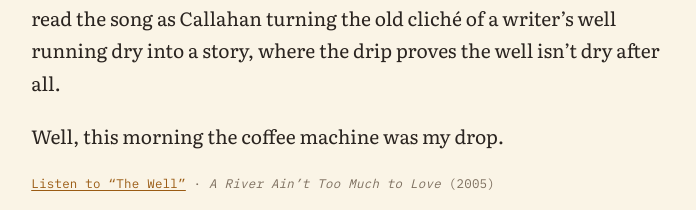
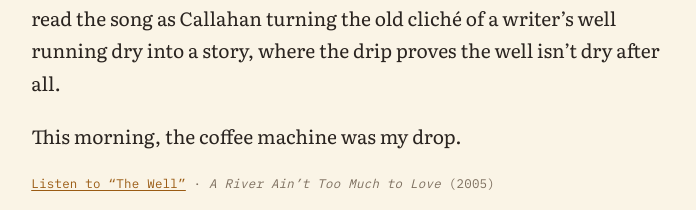
Before and after one commit to thomas-notebook/thomas-notebook.github.io, a plain HTML site: page index.html in a window 1280 px wide. Shown: the part 984-1194 px from the top of the page, without its empty margins (288-984 px from the left). Drawn offline with Linux system fonts and the light colour scheme; a web font is replaced by a local one.

Commit message:
Song note: drop the accidental pun in the last line
Co-Authored-By: Claude Opus 5.5 <noreply@anthropic.com>
Claude-Session: https://claude.ai/code/session_016V1rHpzwvKoCNEDFfHkeW3

```diff
--- a/index.html
+++ b/index.html
@@ -45,7 +45,7 @@
     <p>This morning, after making myself an espresso, I was cleaning my dad’s coffee machine. There are quirks to the portafilter, and a knack to cleaning the group head, that only the two of us knew. As I was smelling the coffee he always bought, I thought about how mundane, small things can have such a big impact on us, and how I can fixate on them.</p>
     <p>It reminded me of “The Well” by Smog, aka Bill Callahan. In it, he comes across an old abandoned well and obsesses over a drop hanging from the bucket that just won’t drop.</p>
     <p>Recliner Notes wrote <a href="https://reclinernotes.com/2023/01/22/the-well/">a marvelous piece</a> on it. It opens with Raymond Carver’s “On Writing,” where Carver says you can take commonplace things and endow them “with immense, even startling power.” They read the song as Callahan turning the old cliché of a writer’s well running dry into a story, where the drip proves the well isn’t dry after all.</p>
-    <p>Well, this morning the coffee machine was my drop.</p>
+    <p>This morning, the coffee machine was my drop.</p>
     <p class="meta"><a href="https://www.youtube.com/watch?v=clw_E53vFGk">Listen to “The Well”</a> · <i>A River Ain’t Too Much to Love</i> (2005)</p>
   </article>
 
```
